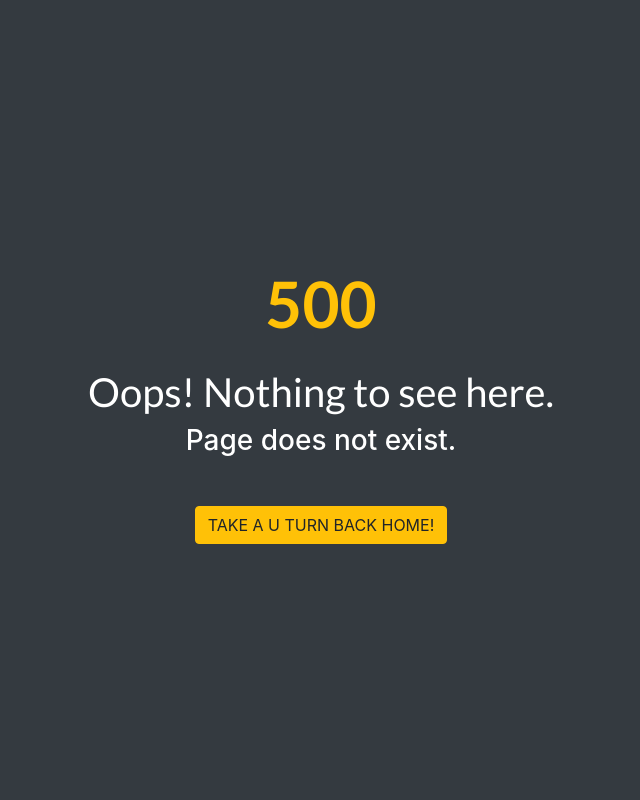
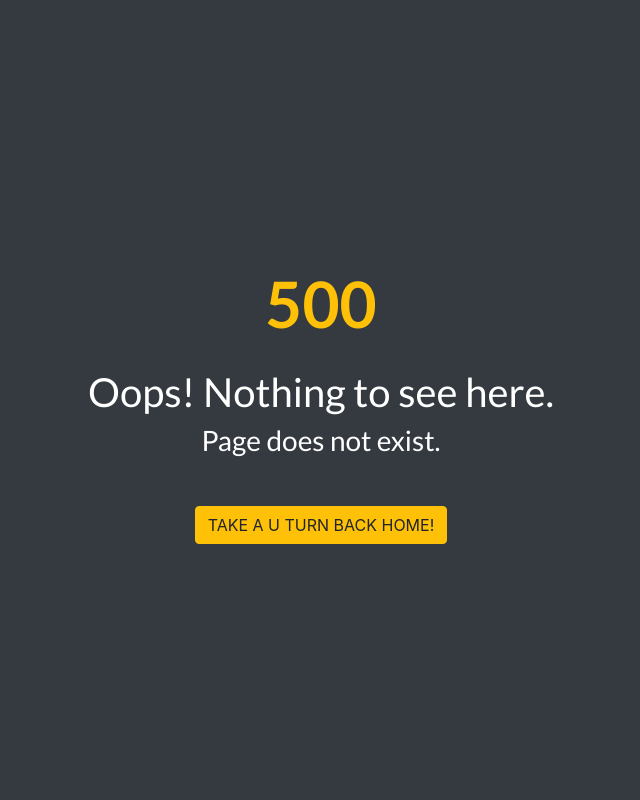
Before and after one commit to Junon72/DreamsOnWheels, a Django app: template templates/errors/500.html in a window 1280 px wide. Shown: the whole page, without its empty margins (319-959 px from the left). Run offline with Django 3.2, Linux system fonts and the light colour scheme; the template is opened without the code that fills it, so the values that code supplies are empty; some libraries are stand-ins or nearby versions.

Commit message:
error page styling

```diff
--- a/templates/errors/404.html
+++ b/templates/errors/404.html
@@ -19,7 +19,7 @@
 			integrity="sha384-9aIt2nRpC12Uk9gS9baDl411NQApFmC26EwAOH8WgZl5MYYxFfc+NcPb1dKGj7Sk" crossorigin="anonymous">
 
 		<!-- Custom CSS -->
-		<link rel="stylesheet" href="/static/css/custom.css">
+		<link rel="stylesheet" href="{% static 'css/custom.css' %}">
 
 
 	</head>
--- a/templates/errors/500.html
+++ b/templates/errors/500.html
@@ -18,7 +18,7 @@
 			integrity="sha384-9aIt2nRpC12Uk9gS9baDl411NQApFmC26EwAOH8WgZl5MYYxFfc+NcPb1dKGj7Sk" crossorigin="anonymous">
 
 		<!-- Custom CSS -->
-		<link rel="stylesheet" href="/static/css/custom.css">
+		<link rel="stylesheet" href="{% static 'css/custom.css' %}">
 
 	</head>
 
@@ -29,7 +29,7 @@
 					<div class="col-12 text-center error-page my-auto">
 						<p class="error-code text-warning FyNorm lato">500</p>
 						<h1 class="error-text text-white lato">Oops! Nothing to see here.</h1>
-						<h3 class="mb-5 error-text text-white">Page does not exist.</h3>
+						<h3 class="mb-5 error-text lato text-white">Page does not exist.</h3>
 						<a href="{% url 'index' %}" class="error-link btn btn-large btn-warning">Take a U turn back home!</a>
 					</div>
 				</div>
```
